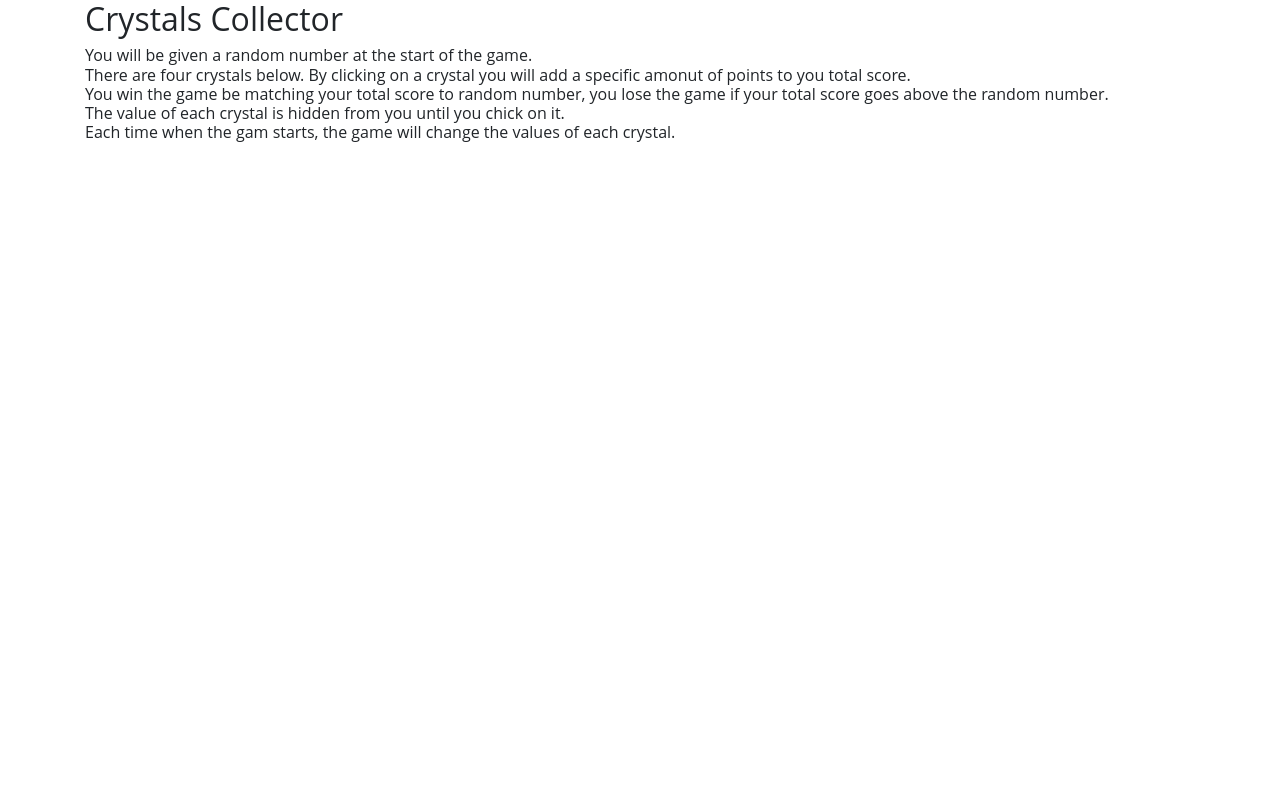
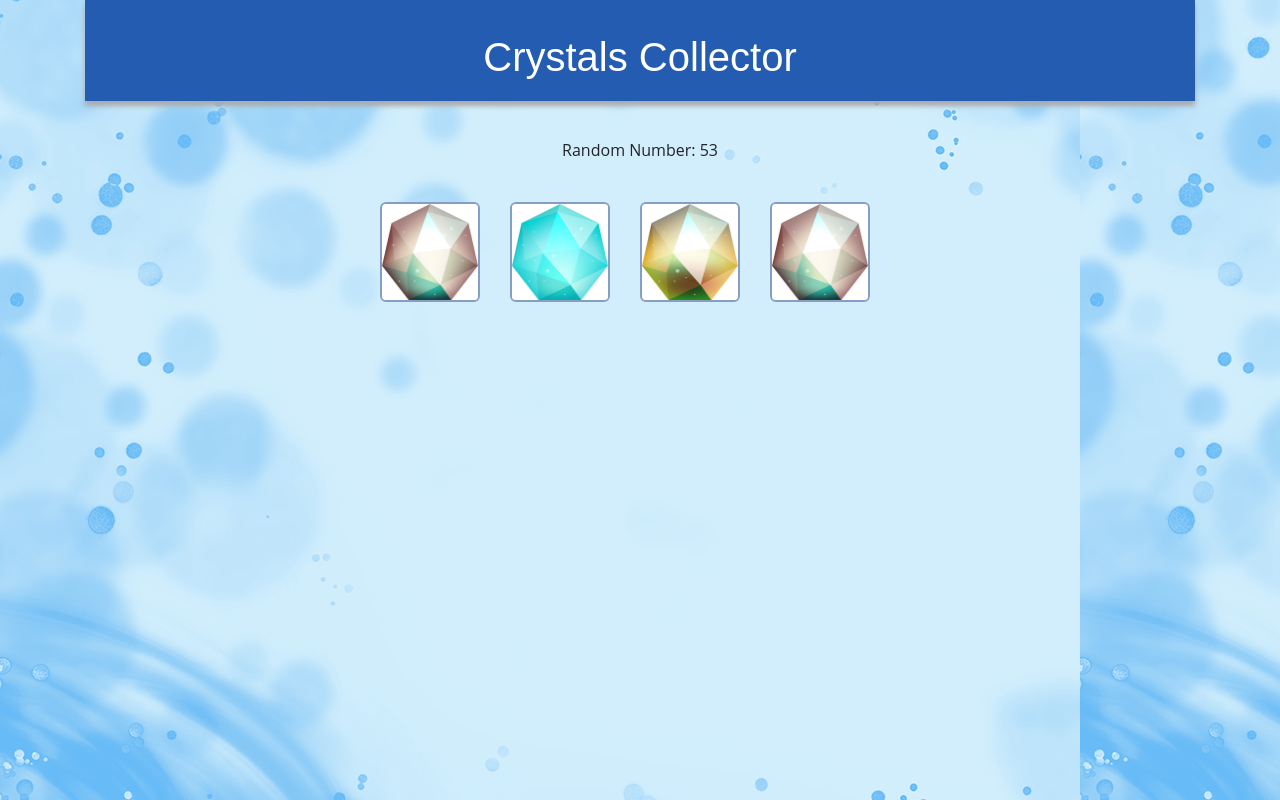
Before and after one commit to jfenneyj/unit-4-game, a plain HTML site: page index.html in a window 1280 px wide. Drawn offline with nearby package versions, Linux system fonts and the light colour scheme.

Commit message:
update files

```diff
--- a/assets/css/styles.css
+++ b/assets/css/styles.css
@@ -3,10 +3,12 @@ body {
   font-size: 12pt;
   margin: 0;
   line-height: 1.2em;
+  background: url("../images/bubbles.jpg");
+
 }
 
-body > h1 {
-  background-color: #33d;
+body  h1 {
+  background-color: #245cb1;
   color: white;
   font-family: Arial, Helvetica, sans-serif;
   font-weight: 100;
@@ -17,3 +19,26 @@ body > h1 {
   padding-bottom: 15pt;
   box-shadow: 0px 5px 5px 0px rgba(171,171,171,1);
 }
+
+
+#result {
+  margin: 40px;;
+}
+
+.crystals {
+  display: inline-block;
+  align-items: center;
+  height: 100px;
+  width: 100px;
+  margin-right: 30px;
+
+}
+
+img {
+  height: 100px;
+  width: 100px;
+  border: 2px solid #879dc2;
+  border-radius: 6px;
+
+
+}
--- a/assets/javascript/game.js
+++ b/assets/javascript/game.js
@@ -1,7 +1,49 @@
-//random number at the start of the game between 19 - 120.
-// Each crystal has a random number between 1 - 12.
+
+
 // When the user clicks on a crystal it add a specific amount of points to user total score.
 // the random number will be hidden until crystal is clicked
 // update the user score when crystal is clicked
 // User wins when users score is equal to beginning random number.
 // User loses if users total is greater then randomNumber.
+
+$(document).ready(function () {
+
+
+  var randomResult;
+  var wins;
+  var loses;
+  var userTotal;
+
+  // console.log(wins);
+ //random number at the start of the game between 19 - 120.
+  randomResult = Math.floor(Math.random() * 82) + 19;
+  // console.log(randomResult);
+
+  $("#result").html("Random Number: " + randomResult);
+
+  for (var i = 0; i < 4; i++) {
+// Each crystal has a random number between 1 - 12.
+    var random = Math.floor(Math.random() * 11) + 1;
+    // console.log(random);
+
+  }
+
+  $(".crystals").on("click",function(){
+
+    // console.log($(this));
+  });
+
+
+});
+
+
+
+
+
+
+
+// function computerNum(){
+// randomNum = Math.floor((Math.random()* 120)- 1);
+
+// alert(randomNum);
+// }
--- a/index.html
+++ b/index.html
@@ -17,36 +17,39 @@
 
 <body>
 
-  <div class="container">
+  <div class="container container-fluid">
 
-    <h2>Crystals Collector</h2>
+    <h1 class="text-center">Crystals Collector</h1>
+    <div id="result"class="text-center"></div>
+    <div class="container container-fluid">
+      <div class="row">
+
+        <div class="col-6 sideLeft"></div>
+        <div class="col-6 sideRight"></div>
+
+      </div>
+    </div>
+
+    <div id="winLose"></div>
+
+<div class="d-flex justify-content-center">
+    <div id="crystal-1" class="crystals" data-random="">
+      <img  src="assets/images/crystal-1.jpg" alt="crystal1">
+    </div>
+    <div id="crystal-2" class="crystals">
+      <img src="assets/images/crystal-2.jpg" alt="crystal2">
+    </div>
+    <div id="crystal-3" class="crystals">
+      <img src="assets/images/crystal-3.jpg" alt="crystal3">
+    </div>
+    <div id="crystal-4" class="crystals">
+      <img src="assets/images/crystal-1.jpg" alt="crystal4">
+    </div>
   </div>
 
-  <div class="container">
-    <section id="intro">
-      <ol>
-        <li>You will be given a random number at the start of the game.</li>
-        <li>There are four crystals below. By clicking on a crystal you will add a specific amonut of points to you total score.</li>
-        <li>You win the game be matching your total score to random number, you lose the game if your total score goes above
-          the random number.</li>
-        <li>The value of each crystal is hidden from you until you chick on it.</li>
-        <li>Each time when the gam starts, the game will change the values of each crystal.</li>
-      </ol>
-    </section>
+    <div class="totalScore"></div>
 
-    <div id="randomNumber"></div>
-    <div id="winLose"></div>
-
-    <div class="container">
-      <div class="crystals"></div>
-      <div class="crystals"></div>
-      <div class="crystals"></div>
-      <div class="crystals"></div>
-    </div>
-
-    <div class="totalScore"></div>
   </div>
-
 
 
 
```
Also changed, not shown: assets/images/bubbles.jpg (added).
